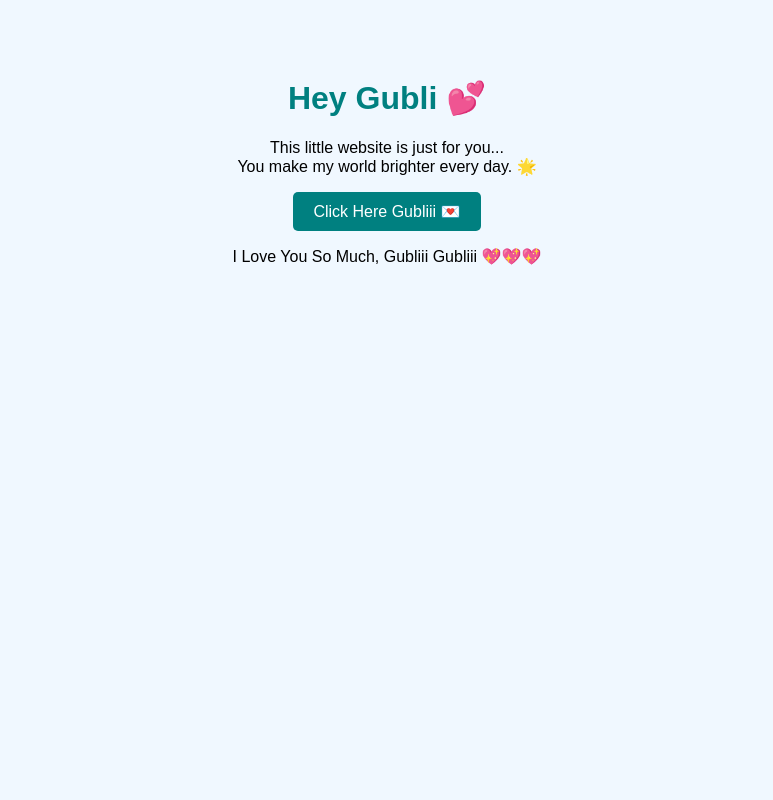
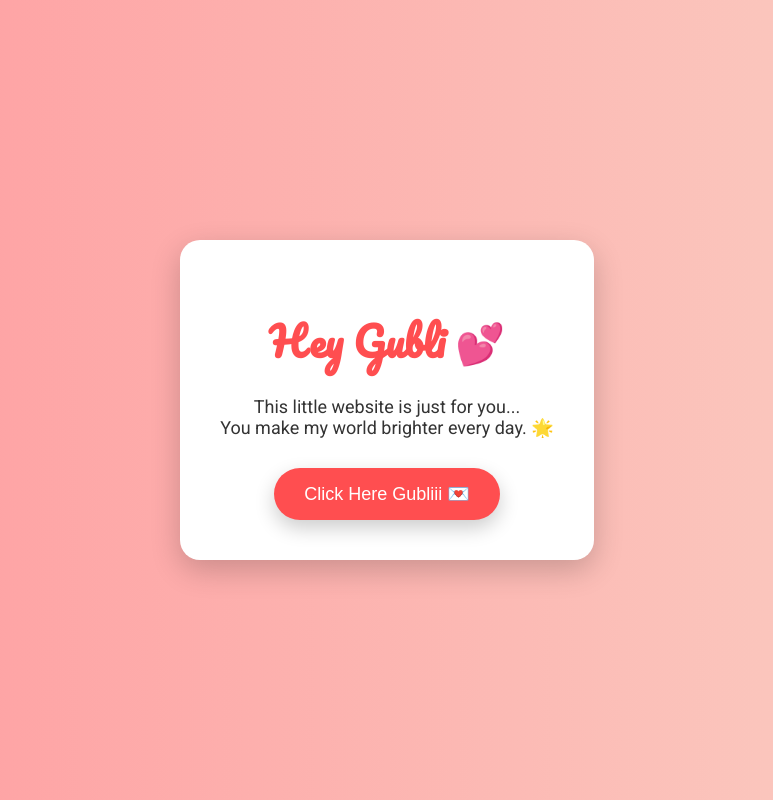
Before and after one commit to Krishan-Das/my-web, a plain HTML site: page index.html in a window 1280 px wide. Shown: the whole page, without its empty margins (253-1026 px from the left). Drawn offline with Linux system fonts and the light colour scheme.

Commit message:
Update style.css

```diff
--- a/style.css
+++ b/style.css
@@ -1,17 +1,72 @@
+@import url('https://fonts.googleapis.com/css2?family=Pacifico&family=Roboto:wght@400;700&display=swap');
+
 body {
-  background-color: #f0f8ff;
-  font-family: sans-serif;
+  margin: 0;
+  padding: 0;
+  background: linear-gradient(to right, #ff9a9e, #fad0c4);
+  font-family: 'Roboto', sans-serif;
+  display: flex;
+  justify-content: center;
+  align-items: center;
+  height: 100vh;
+}
+
+.container {
   text-align: center;
-  padding: 50px;
+  background: white;
+  padding: 40px;
+  border-radius: 20px;
+  box-shadow: 0 10px 30px rgba(0,0,0,0.2);
+  transition: transform 0.3s ease;
 }
-h1 {
-  color: #008080;
+
+.container:hover {
+  transform: scale(1.02);
 }
-button {
-  padding: 10px 20px;
-  font-size: 16px;
-  background: teal;
+
+.heading {
+  font-family: 'Pacifico', cursive;
+  font-size: 40px;
+  color: #ff4e50;
+  margin-bottom: 20px;
+}
+
+.msg {
+  font-size: 18px;
+  color: #333;
+  margin-bottom: 30px;
+}
+
+.love-button {
+  background: #ff4e50;
   color: white;
   border: none;
-  border-radius: 5px;
+  padding: 15px 30px;
+  font-size: 18px;
+  border-radius: 30px;
+  cursor: pointer;
+  transition: 0.3s;
+  box-shadow: 0 8px 20px rgba(0,0,0,0.2);
 }
+
+.love-button:hover {
+  background: #e84545;
+  transform: scale(1.1);
+}
+
+.secret {
+  margin-top: 30px;
+  font-size: 24px;
+  color: #ff1493;
+  font-family: 'Pacifico', cursive;
+  opacity: 0;
+  transition: opacity 1s ease;
+}
+
+.secret.show {
+  opacity: 1;
+}
+
+.hide {
+  display: none;
+}
```
